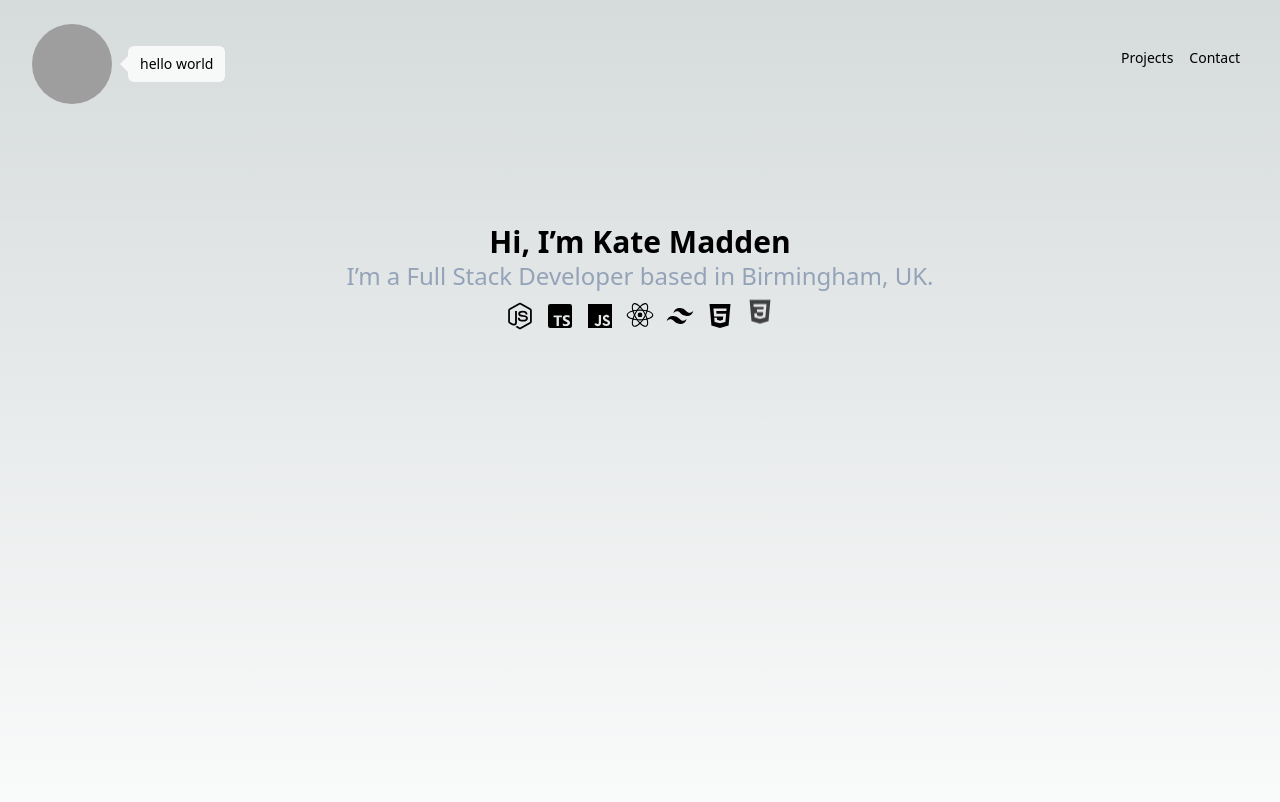
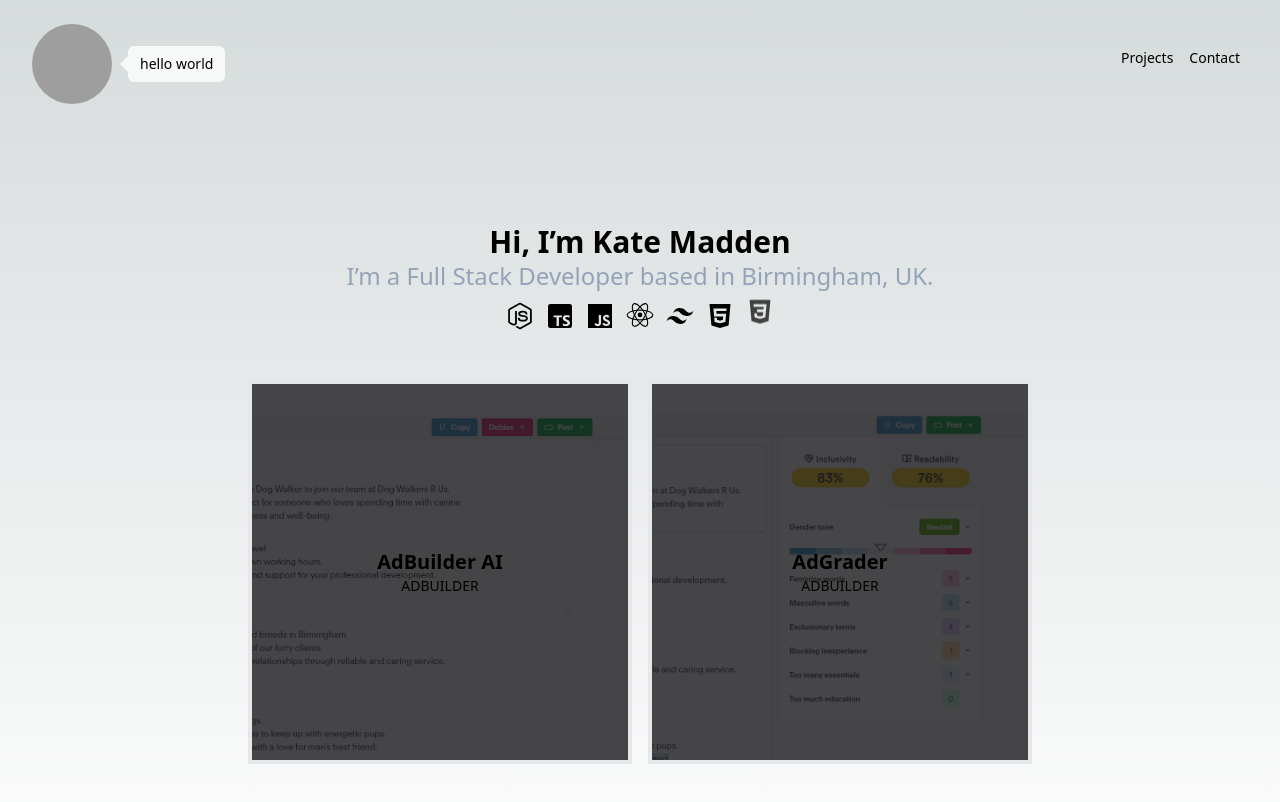
Before and after one commit to kvtemadden/kvte, a Next.js app: page / in a window 1280 px wide. Shown: the top 802 px of the page. Built offline with nearby package versions, Linux system fonts and the light colour scheme; grey boxes are pictures that could not be loaded.

Commit message:
Add JobCard component to home page

```diff
--- a/components/JobCard.tsx
+++ b/components/JobCard.tsx
@@ -0,0 +1,46 @@
+import clsx from "clsx";
+
+interface JobCardProps {
+  className?: string;
+}
+
+export const JobCard: React.FC<JobCardProps> = ({ className }) => {
+  const jobs = [
+    {
+      title: "AdBuilder AI",
+      company: "AdBuilder",
+      link: "https://adbuilder.ai",
+      description:
+        "AdBuilder is a job ad creation tool that uses AI to write job ads. I worked on both the front and back end of the application, using TypeScript, Node.js, Next.js and Tailwind.",
+      image: "bg-ABjob",
+    },
+    {
+      title: "AdGrader",
+      company: "AdBuilder",
+      link: "https://adbuilder.ai",
+      description:
+        "AdGrader is a tool that grades job adverts for inclusivity and readability. I worked on both the front and back end of the application, using TypeScript, Node.js, Next.js and Tailwind.",
+      image: "bg-ABAG",
+    },
+  ];
+  return (
+    <div className={clsx("flex flew-row gap-4", className)}>
+      {jobs.map((job) => (
+        <div className="relative w-96 h-96 border-4" key={job.title}>
+          <div
+            className={clsx(
+              "bg-cover top-0 left-0 w-full h-full bg-right",
+              job.image
+            )}
+          ></div>
+          <div className="absolute top-0 left-0 w-full h-full bg-zinc-900/80 flex justify-center items-center">
+            <div className="flex flex-col">
+              <h3 className="text-xl font-bold">{job.title}</h3>
+              <h4 className="text-sm uppercase">{job.company}</h4>
+            </div>
+          </div>
+        </div>
+      ))}
+    </div>
+  );
+};
--- a/pages/index.tsx
+++ b/pages/index.tsx
@@ -1,5 +1,6 @@
 import Layout from "@/app/layout";
 import { Badges } from "@/components/Badges";
+import { JobCard } from "@/components/JobCard";
 
 export default function Home() {
   return (
@@ -11,6 +12,7 @@ export default function Home() {
             I&rsquo;m a Full Stack Developer based in Birmingham, UK.
           </h2>
           <Badges />
+          <JobCard className="pt-10" />
         </div>
       </Layout>
     </>
--- a/tailwind.config.ts
+++ b/tailwind.config.ts
@@ -77,7 +77,8 @@ module.exports = {
       },
       backgroundImage: {
         kate: "url('/k8.png')",
-        duck: "url('/duck.png')",
+        ABjob: "url('/AB-Job.png')",
+        ABAG: "url('/AB-AG.png')",
       },
     },
   },
```
Also changed, not shown: public/AB-AG.png (added), public/AB-Job.png (added).
